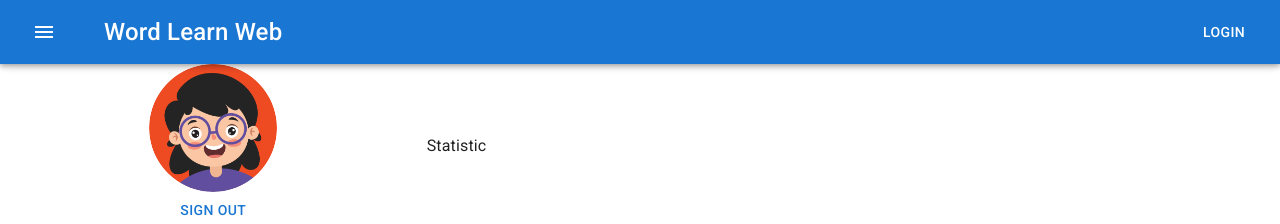
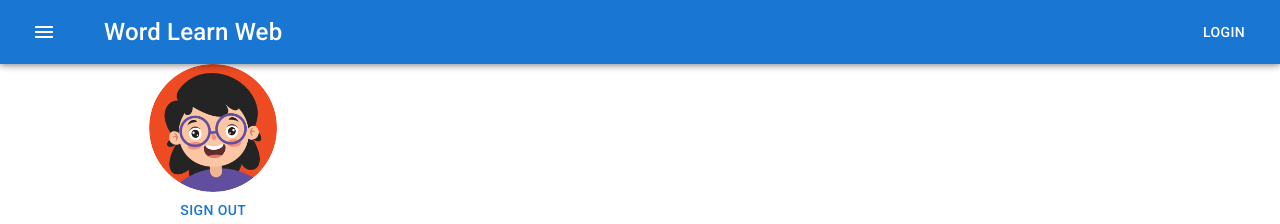
Before and after one commit to dmitriStpaniuk/rslang, a React (Create React App) app: page /profile in a window 1280 px wide. Shown: the top 224 px of the page. Built offline with nearby package versions, Linux system fonts and the light colour scheme.

Commit message:
fix: delete word stat

```diff
--- a/src/components/profile/ProfileUser.tsx
+++ b/src/components/profile/ProfileUser.tsx
@@ -19,7 +19,7 @@ export const ProfileUser = () => {
         <Button onClick={exitProfile}>sign out</Button>
       </Grid>
       <Grid   item xs={8} md={8}>
-          <Typography>Statistic</Typography>
+          {/* <Typography>Statistic</Typography> */}
       </Grid>
     </Grid>
   )
```
